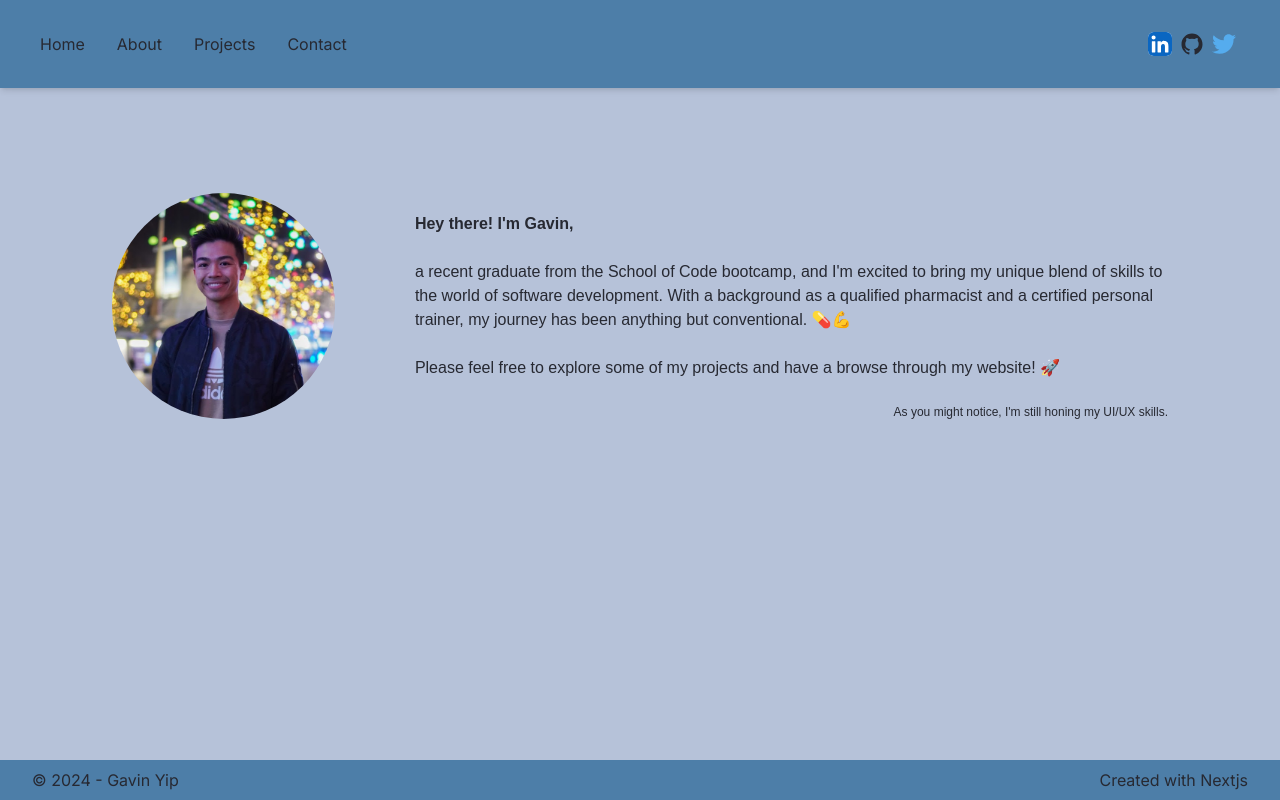
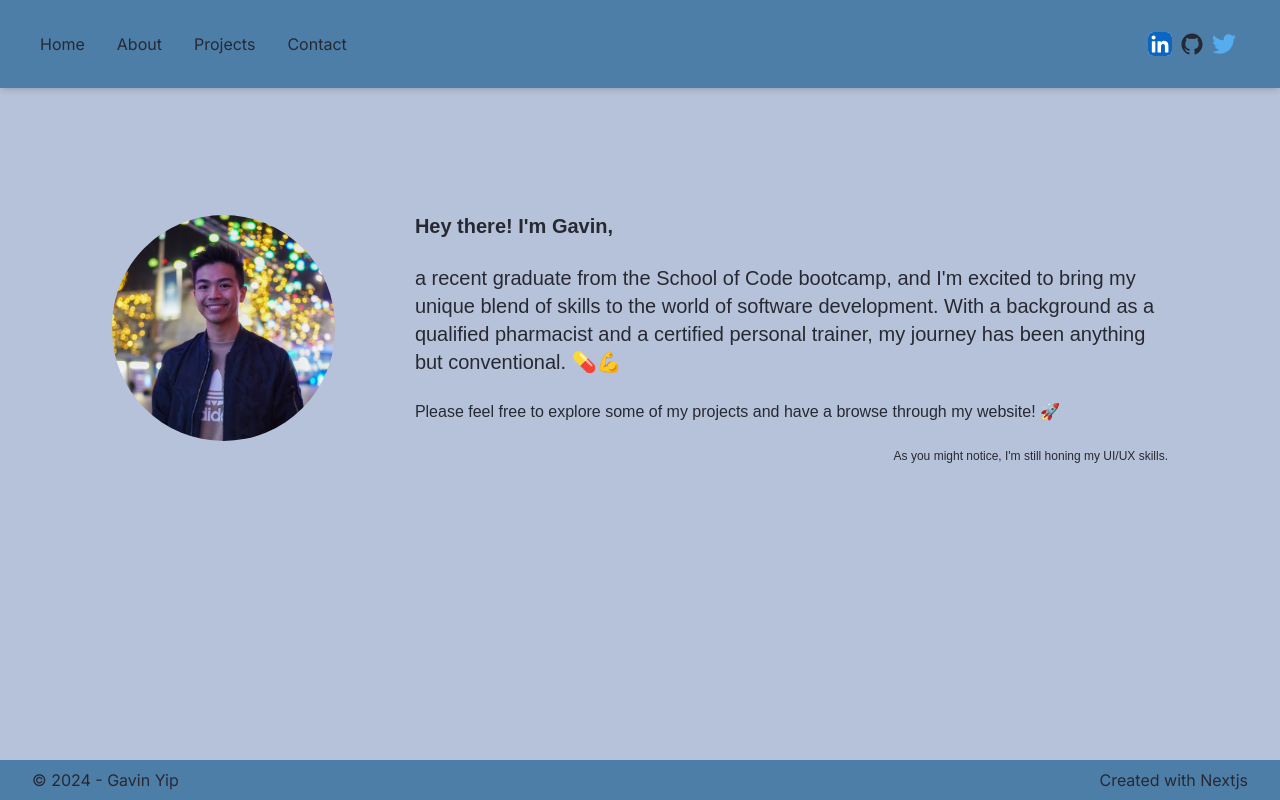
Before and after one commit to Gavinpiy/portfolio, a Next.js app: page /home in a window 1280 px wide. Built offline with nearby package versions, Linux system fonts and the light colour scheme.

Commit message:
font size

```diff
--- a/app/home/page.jsx
+++ b/app/home/page.jsx
@@ -8,15 +8,14 @@ const Home = () => {
           <Image src="/images/me.png" alt="Picture" width={250} height={250} />
         </div>
         <div className="w-full md:w-4/5 gap-6 flex flex-col ">
-          <p className="font-bold pt-5">Hey there! I'm Gavin,</p>
-          <p className="font-medium">
+          <p className="font-bold text-xl pt-5">Hey there! I'm Gavin,</p>
+          <p className="text-xl">
              a recent graduate from the School of Code
             bootcamp, and I'm excited to bring my unique blend of skills to the
             world of software development. With a background as a qualified
             pharmacist and a certified personal trainer, my journey has been
             anything but conventional. 💊💪
           </p>
-
           <p className="font-medium">
             Please feel free to explore some of my projects and have a browse
             through my website! 🚀
--- a/components/Project.jsx
+++ b/components/Project.jsx
@@ -83,7 +83,7 @@ const Project = ({ project, index }) => {
 
 const Projects = () => {
   return (
-    <section className="flex flex-col items-center w-full py-8 bg-gray-200">
+    <section className="flex flex-col items-center w-full py-8 bg-[#B6C2D9]">
       <h1 className="text-5xl font-bold ">Projects</h1>
       <div className="container flex flex-col justify-center items-center w-full gap-20 p-10">
         {data.map((project, index) => (
```
